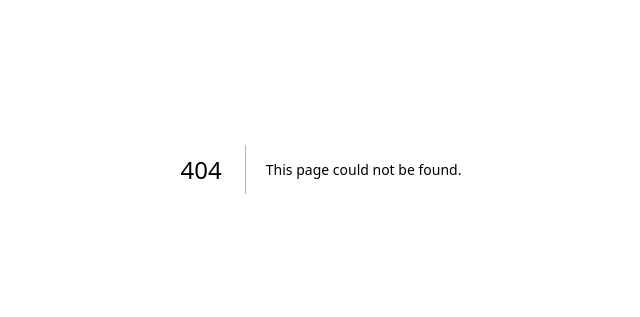
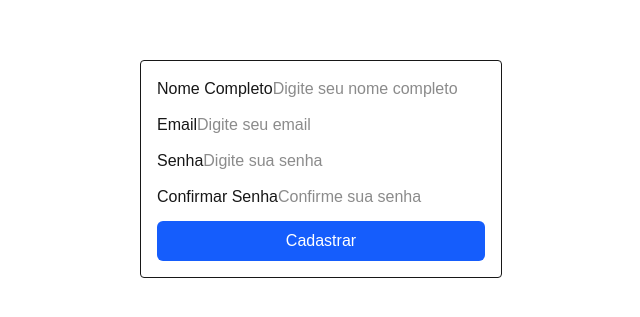
Before and after one commit to tempname-huaweivolunteer01/tempname, a Next.js app in the folder frontend/: page /cadastro in a window 1280 px wide. Before the commit this address had no page. Shown: the part 231-548 px from the top of the page, without its empty margins (319-959 px from the left). Built offline with nearby package versions, Linux system fonts and the light colour scheme.

Commit message:
feat: Criação da página de Cadastro
Página de Cadastro completa com validação mock (nome, email, senha, confirmação)

```diff
--- /dev/null
+++ b/frontend/app/(auth)/cadastro/page.js
@@ -0,0 +1,88 @@
+"use client";
+
+import {useState} from 'react';
+import Input from '@/components//ui/Input';
+import Button from '@/components/ui/Button';
+
+export default function CadastroPage() {
+    const [nome, setNome] = useState('');
+    const [email, setEmail] = useState('');
+    const [senha, setSenha] = useState('');
+    const [confirmarSenha, setConfirmarSenha] = useState('');
+    const [erro, setErro] = useState('');
+
+    const handleSubmit = (e) => {
+        e.preventDefault();
+
+        if (nome.trim() === '') {
+            setErro('Nome é obrigatório');
+            return;
+        }
+
+        if (!email.includes('@')) {
+            setErro('Email inválido');
+            return;
+        }
+
+        if (senha.trim () === '') {
+            setErro('Senha é obrigatória');
+            return;
+        }
+
+        if (senha.length < 6) {
+            setErro('Senha deve ter pelo menos 6 caracteres');
+            return;
+        }
+
+        if (senha !== confirmarSenha) {
+            setErro('As senhas não coincidem');
+            return;
+        }
+
+        setErro('');
+        console.log('Cadastro com:', nome, email, senha);
+    }
+
+    return (
+        <div className="flex items-center justify-center h-screen">
+            <form onSubmit={handleSubmit} className="flex flex-col gap-3 border rounded p-4">
+                    <Input
+                        label="Nome Completo"
+                        type="text"
+                        value={nome}
+                        onChange={(e) => setNome(e.target.value)}
+                        placeholder="Digite seu nome completo"
+                    />
+
+                    <Input
+                        label="Email"
+                        type="email"
+                        value={email}
+                        onChange={(e) => setEmail(e.target.value)}
+                        placeholder="Digite seu email"
+                    />
+
+                    <Input
+                        label="Senha"
+                        type="password"
+                        value={senha}
+                        onChange={(e) => setSenha(e.target.value)}
+                        placeholder="Digite sua senha"
+                    />
+
+                    <Input
+                        label="Confirmar Senha"
+                        type="password"
+                        value={confirmarSenha}
+                        onChange={(e) => setConfirmarSenha(e.target.value)}
+                        placeholder="Confirme sua senha"
+                    />
+                    {confirmarSenha !== '' && confirmarSenha !== senha && (<p className="text-orange-500 text-sm">As senhas ainda não coincidem</p>)}
+                {erro && <p className="text-red-500">{erro}</p>}
+                <Button type="submit">
+                    Cadastrar
+                </Button>
+            </form>
+        </div>
+    )
+}
```
